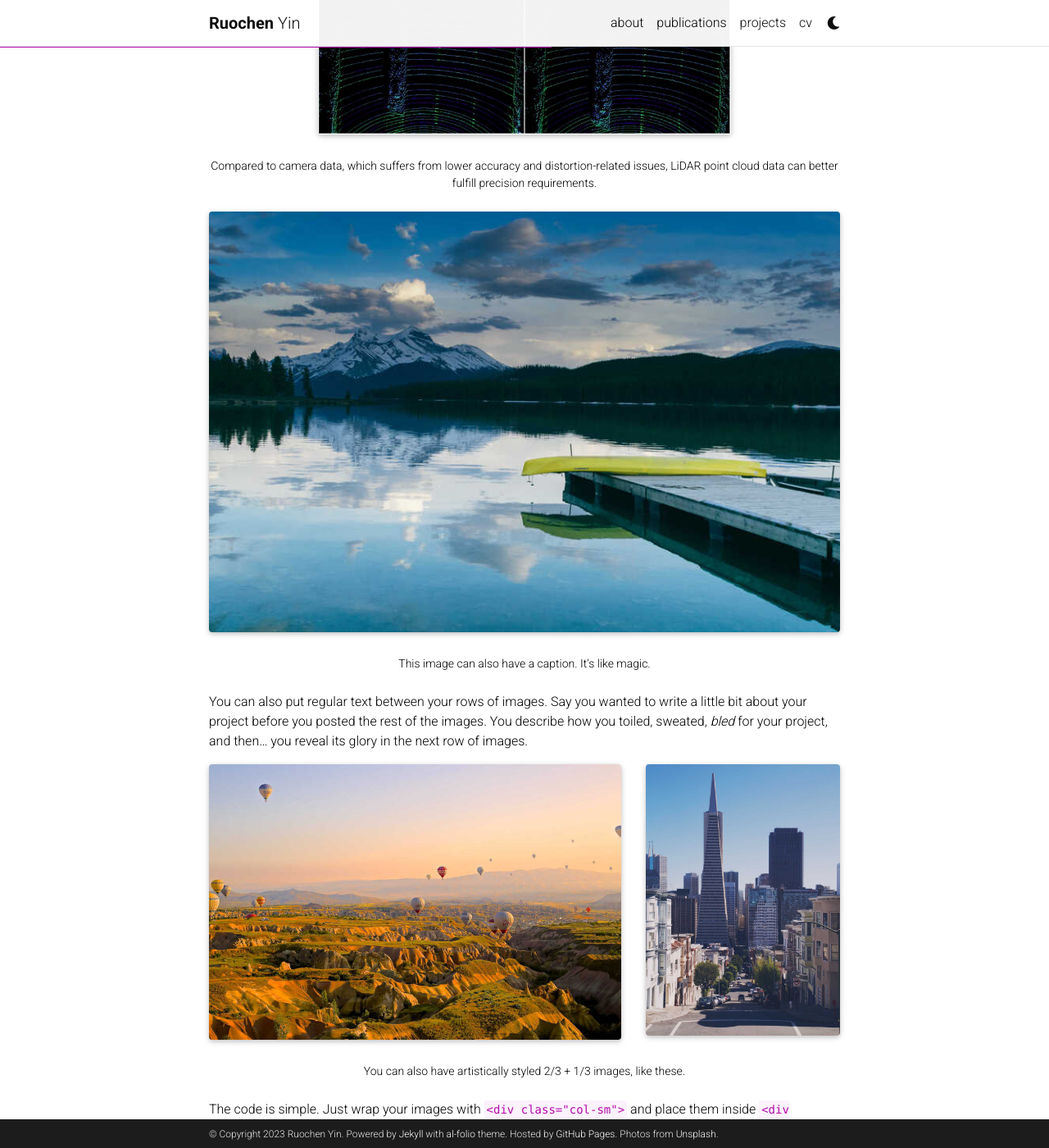
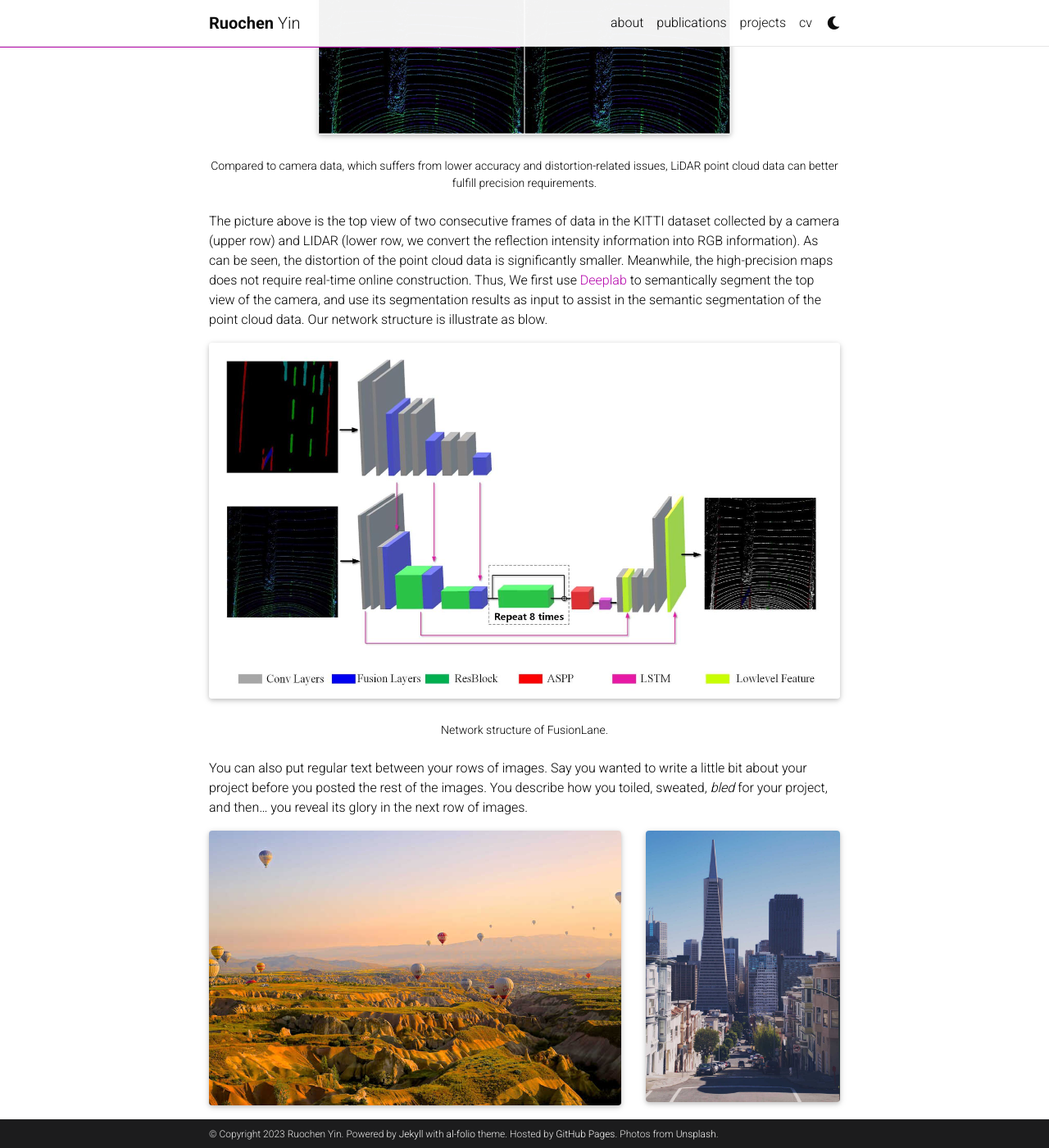
Before and after one commit to rolandying/rolandying.github.io, a Jekyll site: the page built from _projects/1_project.md, in a window 1280 px wide and 1400 px high, scrolled down 713 px. Shown: the whole window at 82% size. Built offline with Jekyll 4.4.1, drawn with Linux system fonts in a browser that asks for light colours; comment, search, counter and statistics services are not loaded; a style sheet for code colours, icons or effects is not loaded.

Commit message:
Update 1_project.md

```diff
--- a/_projects/1_project.md
+++ b/_projects/1_project.md
@@ -18,13 +18,17 @@ HIGH-PRECISION could not only provide high-precision positioning based on map ma
 <div class="caption">
     Compared to camera data, which suffers from lower accuracy and distortion-related issues, LiDAR point cloud data can better fulfill precision requirements.
 </div>
+
+The picture above is the top view of two consecutive frames of data in the KITTI dataset collected by a camera (upper row) and LIDAR (lower row, we convert the reflection intensity information into RGB information). As can be seen, the distortion of the point cloud data is significantly smaller. Meanwhile, the  high-precision maps does not require real-time online construction. Thus, We first use [Deeplab](https://arxiv.org/abs/1706.05587v3) to semantically segment the top view of the camera, and use its segmentation results as input to assist in the semantic segmentation of the point cloud data. Our network structure is illustrate as blow.
+
+
 <div class="row">
     <div class="col-sm mt-3 mt-md-0">
-        {% include figure.html path="assets/img/5.jpg" title="example image" class="img-fluid rounded z-depth-1" %}
+        {% include figure.html path="assets/img/publication_preview/FL.jpg" title="example image" class="img-fluid rounded z-depth-1" %}
     </div>
 </div>
 <div class="caption">
-    This image can also have a caption. It's like magic.
+    Network structure of FusionLane.
 </div>
 
 You can also put regular text between your rows of images.
```
